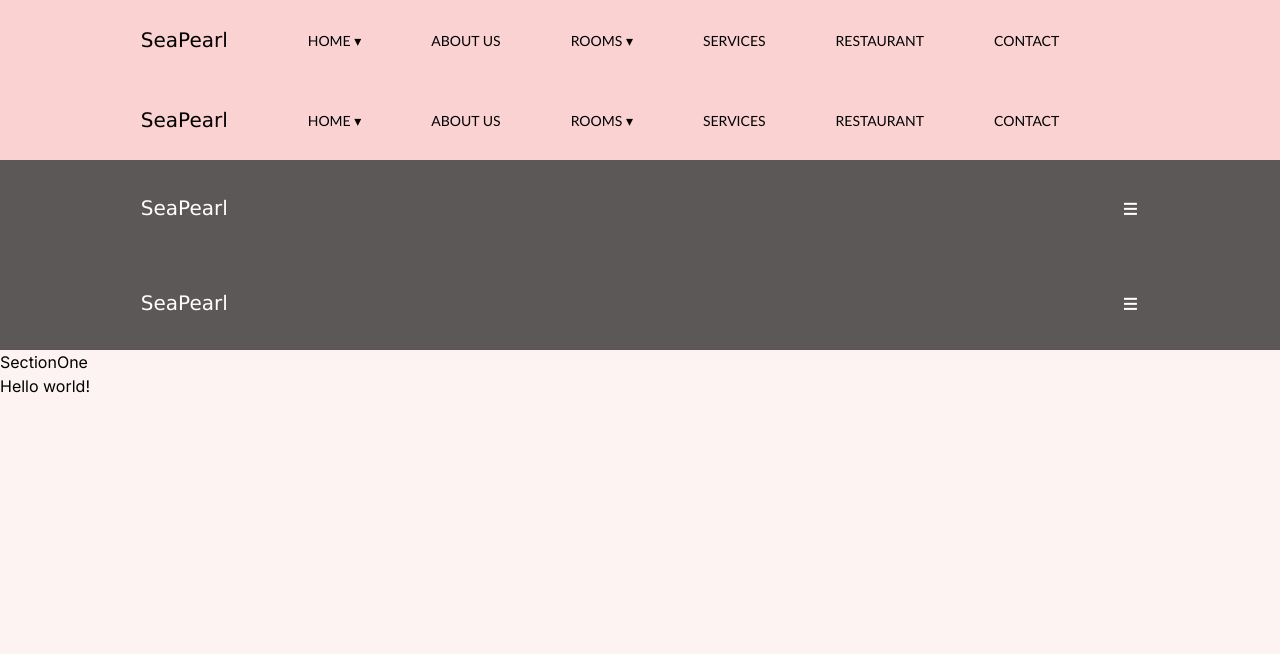
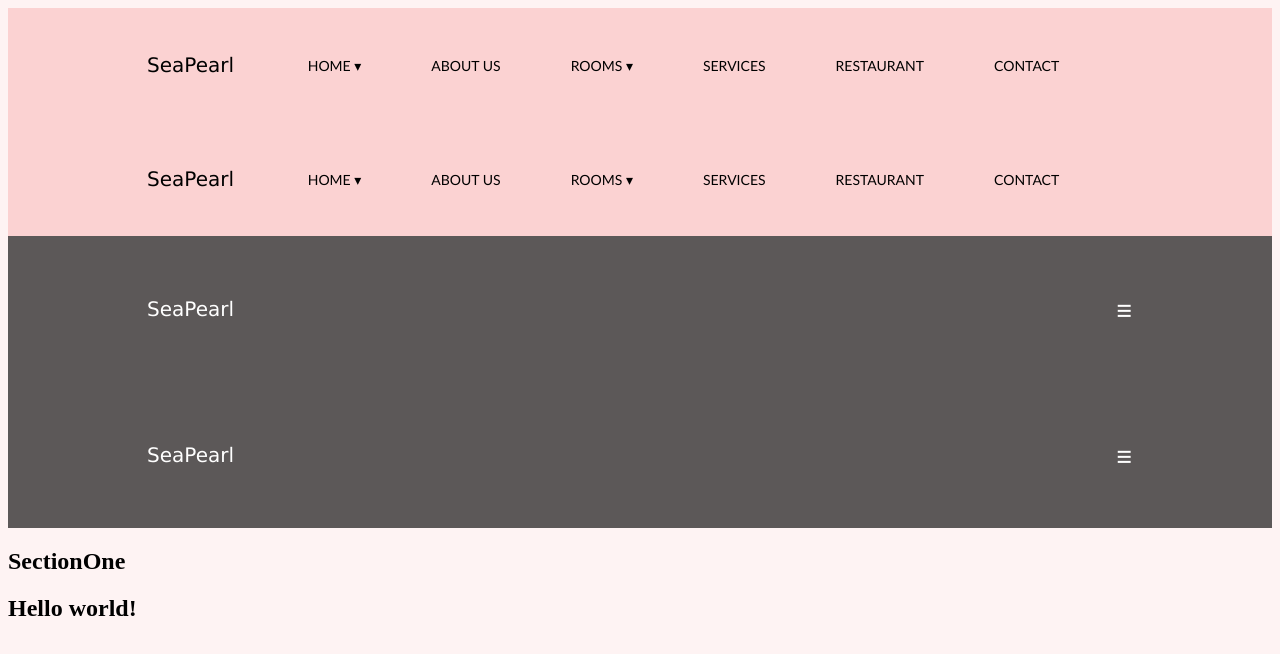
Before and after one commit to kceegram/seapearlfront, a Next.js app: page / in a window 1280 px wide. Shown: the top 654 px of the page. Built offline with nearby package versions, Linux system fonts and the light colour scheme.

Commit message:
new commit

```diff
--- a/src/app/layout.js
+++ b/src/app/layout.js
@@ -1,24 +1,12 @@
-import { Inter } from "next/font/google";
-import "./globals.css";
-import Navbar from "./Components/Navbar";
-import Footer from "./Components/Footer";
+import Navbar from './Components/Navbar';
+import Footer from './Components/Footer';
 
-
-const inter = Inter({ subsets: ["latin"] });
-
-export const metadata = {
-  title: "Create Next App",
-  description: "Generated by create next app",
-};
-
-export default function RootLayout({ children }) {
+export default function Layout({ children }) {
   return (
-    <html lang="en">
-      <body className={inter.className}>
-        <Navbar />
-         {children}
-        <Footer />
-      </body>
-    </html>
+    <div className="layout">
+      <Navbar />
+      <main>{children}</main>
+      <Footer />
+    </div>
   );
 }
```
